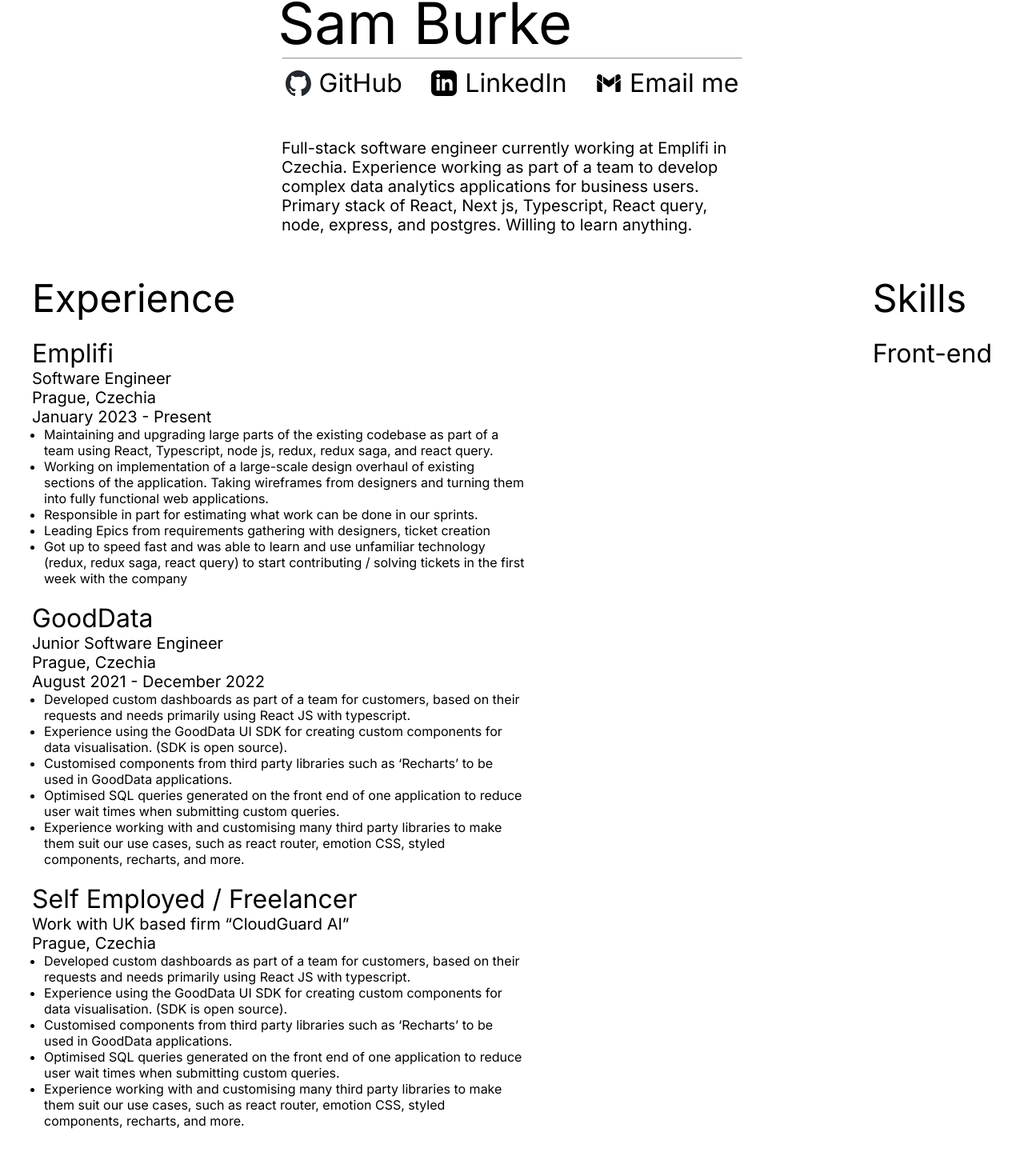
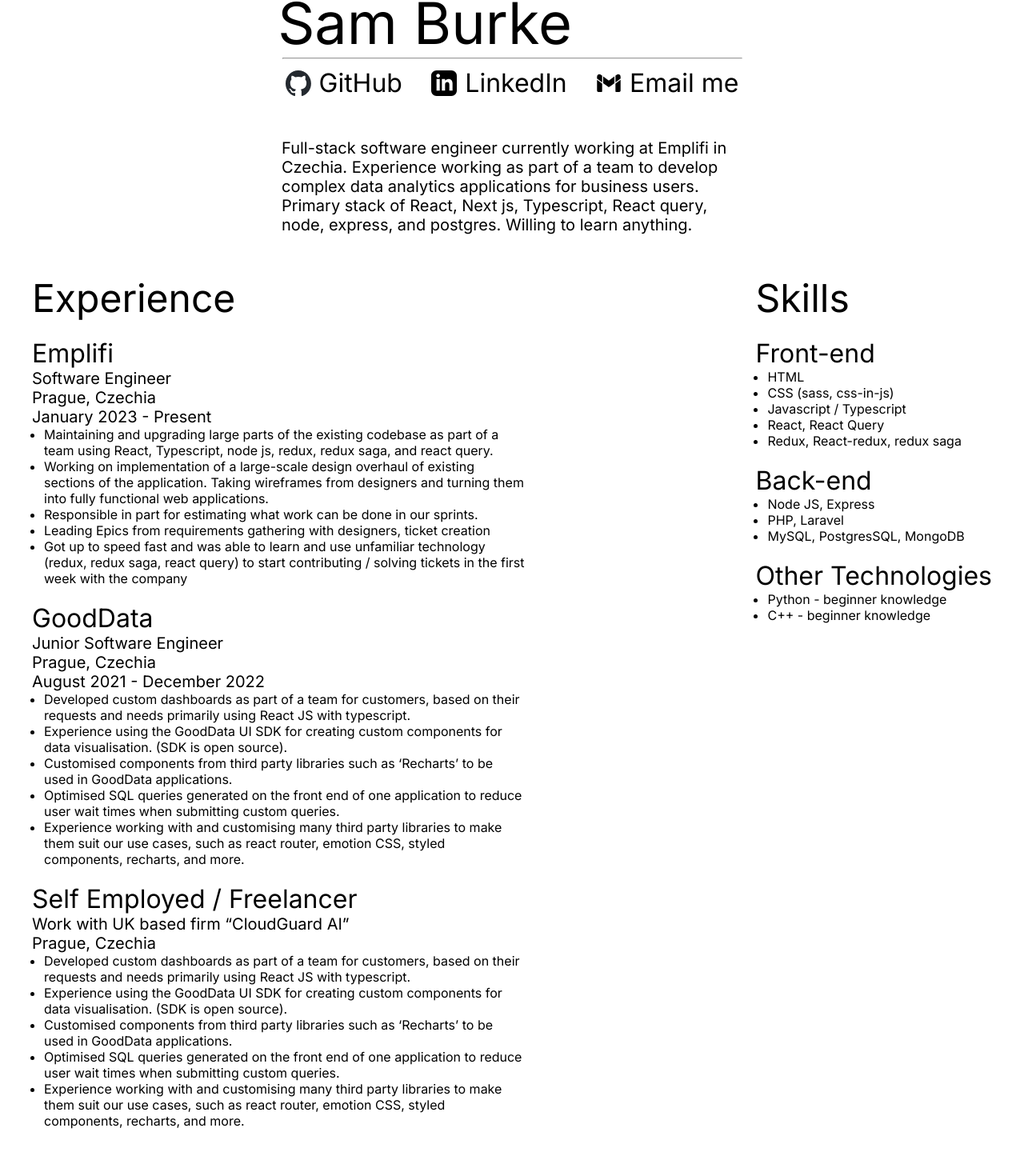
Before and after one commit to Burkes321/burkes-cv, a Next.js app: page / in a window 1280 px wide. Shown: the part 15-1455 px from the top of the page at 80% size. Before the commit the page ends 1426 px from the top, so only its background shows below. Built offline with nearby package versions, Linux system fonts and the light colour scheme.

Commit message:
finish skills section

```diff
--- a/src/app/page.module.scss
+++ b/src/app/page.module.scss
@@ -35,8 +35,16 @@
       width: 601px;
     }
 
+    .educationHeader {
+      margin-top: 20px;
+    }
+
     .skillsSectionSubHeader {
       margin-top: 20px;
     }
+
+    .skillsList {
+      margin-left: 15px;
+    }
   }
 }
--- a/src/app/page.tsx
+++ b/src/app/page.tsx
@@ -1,3 +1,5 @@
+'use client';
+
 import githubLogo from '../../public/githubLogo.svg';
 import linkedinLogo from '../../public/linkedinLogo.svg';
 import gmailLogo from '../../public/gmailLogo.svg';
@@ -157,6 +159,10 @@ const Home = () => (
             </li>
           </ul>
         </ExperienceItem>
+
+        <Text className={css.educationHeader} fontSize="48px">
+          Education
+        </Text>
       </div>
       <div>
         <Text fontSize="48px">Skills</Text>
@@ -164,6 +170,34 @@ const Home = () => (
         <Text className={css.skillsSectionSubHeader} fontSize="32px">
           Front-end
         </Text>
+
+        {/* TODO: Would be nice to have the logos of each tech here */}
+        <ul className={css.skillsList}>
+          <li>HTML</li>
+          <li>CSS (sass, css-in-js) </li>
+          <li>Javascript / Typescript</li>
+          <li>React, React Query</li>
+          <li>Redux, React-redux, redux saga</li>
+        </ul>
+
+        <Text className={css.skillsSectionSubHeader} fontSize="32px">
+          Back-end
+        </Text>
+
+        <ul className={css.skillsList}>
+          <li>Node JS, Express</li>
+          <li>PHP, Laravel</li>
+          <li>MySQL, PostgresSQL, MongoDB</li>
+        </ul>
+
+        <Text className={css.skillsSectionSubHeader} fontSize="32px">
+          Other Technologies
+        </Text>
+
+        <ul className={css.skillsList}>
+          <li>Python - beginner knowledge</li>
+          <li>C++ - beginner knowledge</li>
+        </ul>
       </div>
     </div>
   </main>
```
